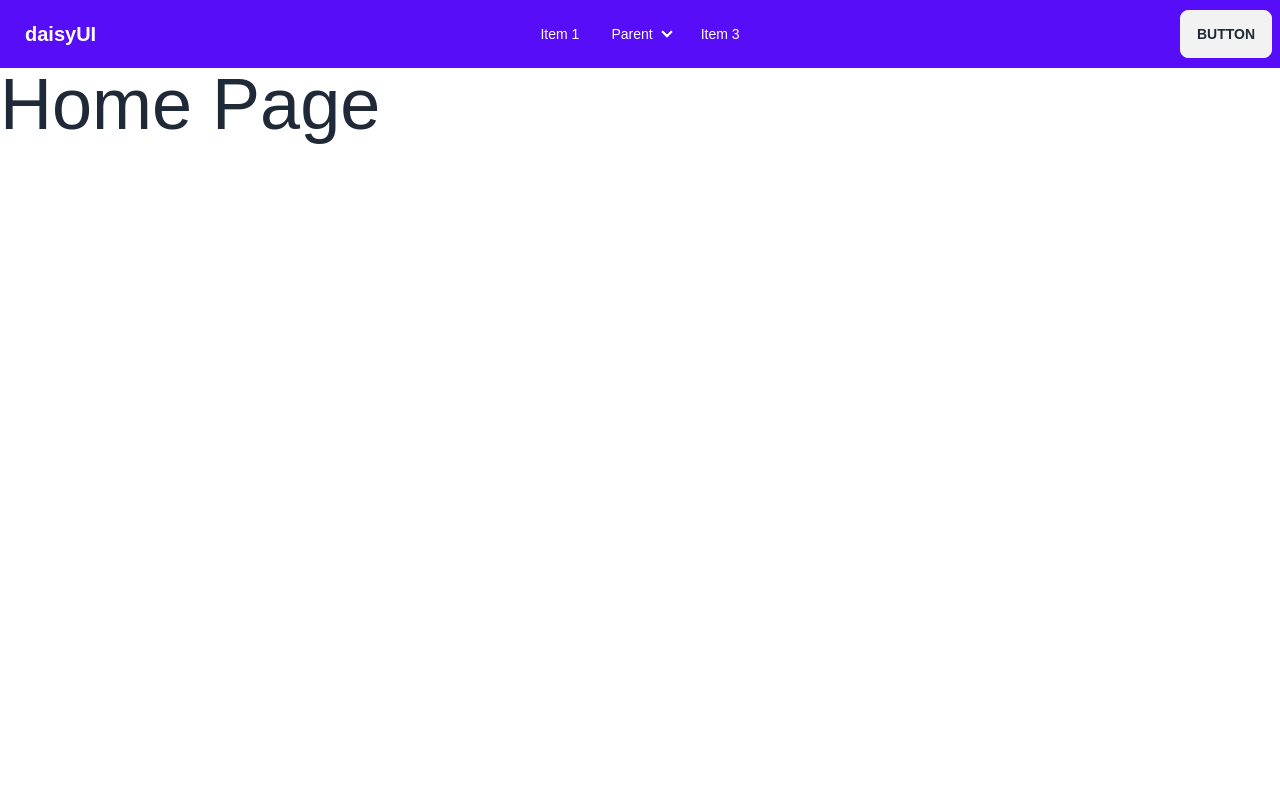
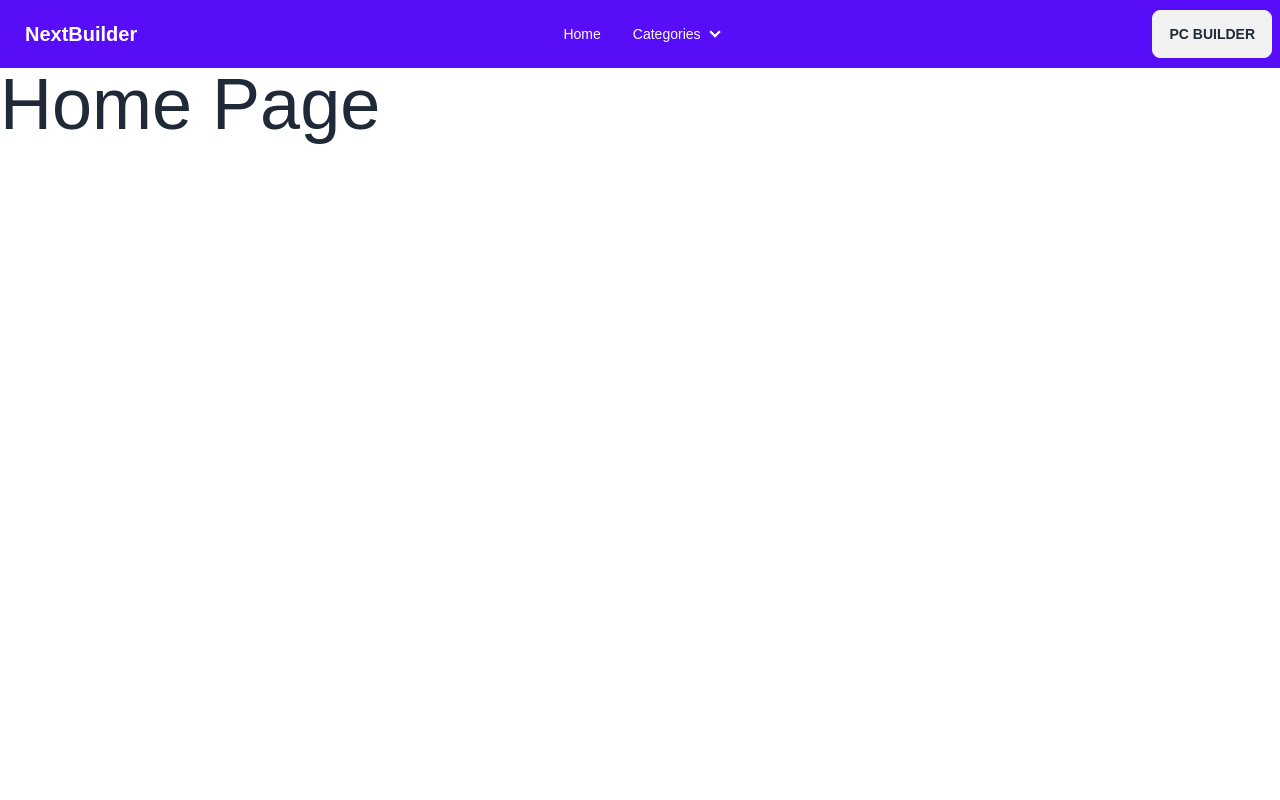
Before and after one commit to shadmansaalim/nextjs-pc-builder, a Next.js app: page / in a window 1280 px wide. Shown: the top 800 px of the page. Built offline with nearby package versions, Linux system fonts and the light colour scheme.

Commit message:
Navbar created according to requirements

```diff
--- a/src/components/shared/Navbar.js
+++ b/src/components/shared/Navbar.js
@@ -8,36 +8,44 @@ const Navbar = () => {
                         <svg xmlns="http://www.w3.org/2000/svg" className="h-5 w-5" fill="none" viewBox="0 0 24 24" stroke="currentColor"><path strokeLinecap="round" strokeLinejoin="round" strokeWidth="2" d="M4 6h16M4 12h8m-8 6h16" /></svg>
                     </label>
                     <ul tabIndex={0} className="menu menu-sm dropdown-content mt-3 z-[1] p-2 shadow bg-base-100 rounded-box w-52">
-                        <li><a>Item 1</a></li>
+                        <li><a>Home</a></li>
                         <li>
-                            <a>Parent</a>
+                            <a>Categories</a>
                             <ul className="p-2">
-                                <li><a>Submenu 1</a></li>
-                                <li><a>Submenu 2</a></li>
+                                <li><a>CPU/Processor</a></li>
+                                <li><a>Motherboard</a></li>
+                                <li><a>RAM</a></li>
+                                <li><a>Power Supply Unit</a></li>
+                                <li><a>Storage Device</a></li>
+                                <li><a>Monitor</a></li>
+                                <li><a>Others</a></li>
                             </ul>
                         </li>
-                        <li><a>Item 3</a></li>
                     </ul>
                 </div>
-                <a className="btn btn-ghost normal-case text-xl">daisyUI</a>
+                <a className="btn btn-ghost normal-case text-xl">NextBuilder</a>
             </div>
             <div className="navbar-center hidden lg:flex">
                 <ul className="menu menu-horizontal px-1">
-                    <li><a>Item 1</a></li>
+                    <li><a>Home</a></li>
                     <li tabIndex={0}>
                         <details>
-                            <summary>Parent</summary>
+                            <summary>Categories</summary>
                             <ul className="p-2">
-                                <li><a>Submenu 1</a></li>
-                                <li><a>Submenu 2</a></li>
+                                <li><a>CPU/Processor</a></li>
+                                <li><a>Motherboard</a></li>
+                                <li><a>RAM</a></li>
+                                <li><a>Power Supply Unit</a></li>
+                                <li><a>Storage Device</a></li>
+                                <li><a>Monitor</a></li>
+                                <li><a>Others</a></li>
                             </ul>
                         </details>
                     </li>
-                    <li><a>Item 3</a></li>
                 </ul>
             </div>
             <div className="navbar-end">
-                <a className="btn">Button</a>
+                <a className="btn">PC Builder</a>
             </div>
         </div>
     );
```
